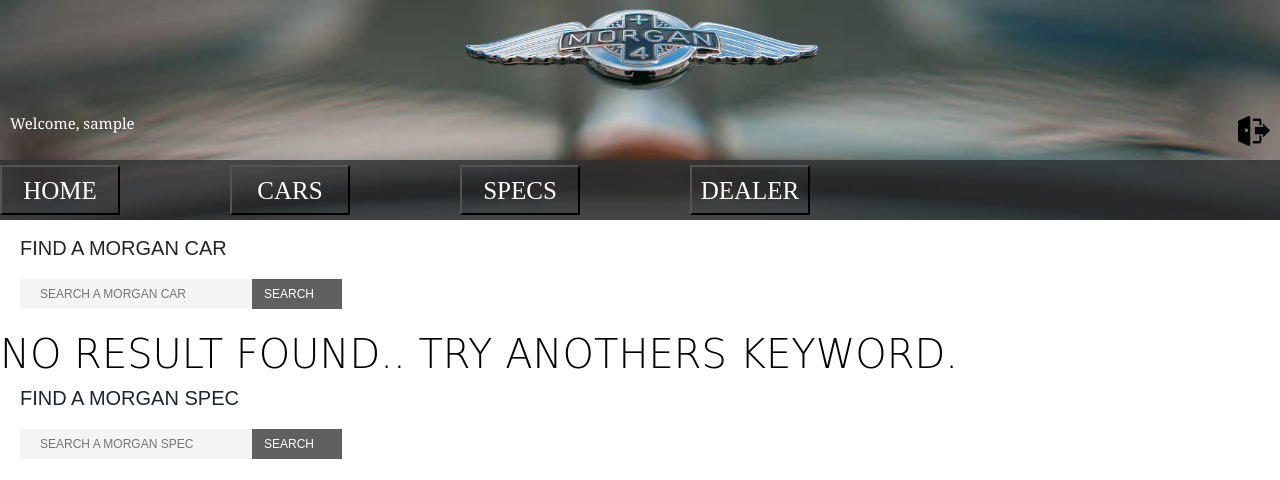
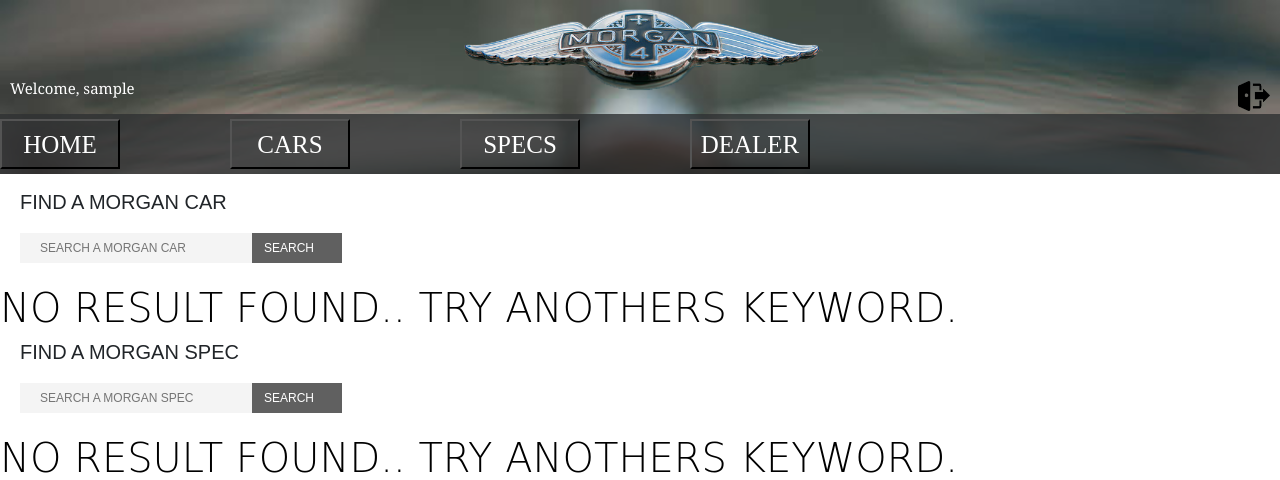
Before and after one commit to Iris2000/Morgan_motor, a PHP site: page /all.php in a window 1280 px wide. Shown: the top 480 px of the page. Run offline with PHP 8.4, Linux system fonts and the light colour scheme; the visitor is signed in with stand-in values (Sample User, id 1); data that the repository does not hold is empty.

Commit message:
Decrease the height of header

```diff
--- a/header.php
+++ b/header.php
@@ -34,6 +34,7 @@ session_start();
   .bar{
     background-color: #2F3133;
     opacity: 0.8;
+    margin-top: -46px;
   }
 
   #username {
@@ -41,7 +42,9 @@ session_start();
     position:absolute;
     top:46px;
     font-size: 15px;
-    margin: 10px;
+    margin-left: 10px;
+    margin-right: 10px;
+    margin-top: -25px;
     width: -webkit-fill-available;
     padding-top: 60px;
   }
@@ -70,16 +73,16 @@ session_start();
         <br><br>
       </div>
       <button onclick="window.location.href = 'MainPage.php';"
-        style="background-color: transparent; top: 165px; color: white; height: 50px; width: 120px; left: 0px; font-size: 25px;">HOME
+        style="margin-top: -46px; background-color: transparent; top: 165px; color: white; height: 50px; width: 120px; left: 0px; font-size: 25px;">HOME
       </button>
       <button onclick="window.location.href = 'cars.php';"
-        style="background-color: transparent; top: 165px; color: white; height: 50px; width: 120px; left: 230px; font-size: 25px;">CARS
+        style="margin-top: -46px; background-color: transparent; top: 165px; color: white; height: 50px; width: 120px; left: 230px; font-size: 25px;">CARS
       </button>
       <button onclick="window.location.href = 'specs.php';"
-        style="background-color: transparent; top: 165px; color: white; height: 50px; width: 120px; left: 460px; font-size: 25px;">Specs
+        style="margin-top: -46px; background-color: transparent; top: 165px; color: white; height: 50px; width: 120px; left: 460px; font-size: 25px;">Specs
       </button>
       <button onclick="window.location.href = 'dealership.php';"
-        style="background-color: transparent; top: 165px; color: white; height: 50px; width: 120px; left: 690px; font-size: 25px;">dealer
+        style="margin-top: -46px; background-color: transparent; top: 165px; color: white; height: 50px; width: 120px; left: 690px; font-size: 25px;">dealer
       </button>
     </div>
 </html>
```
